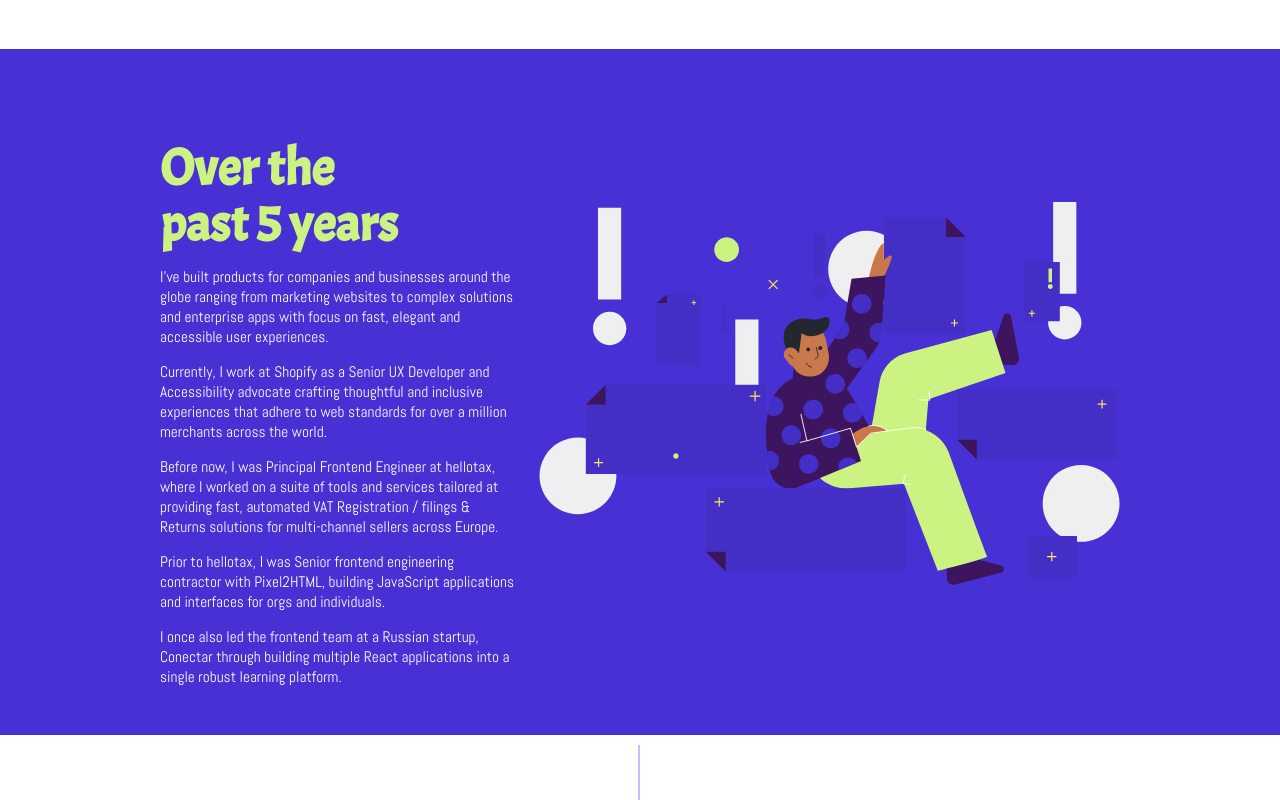
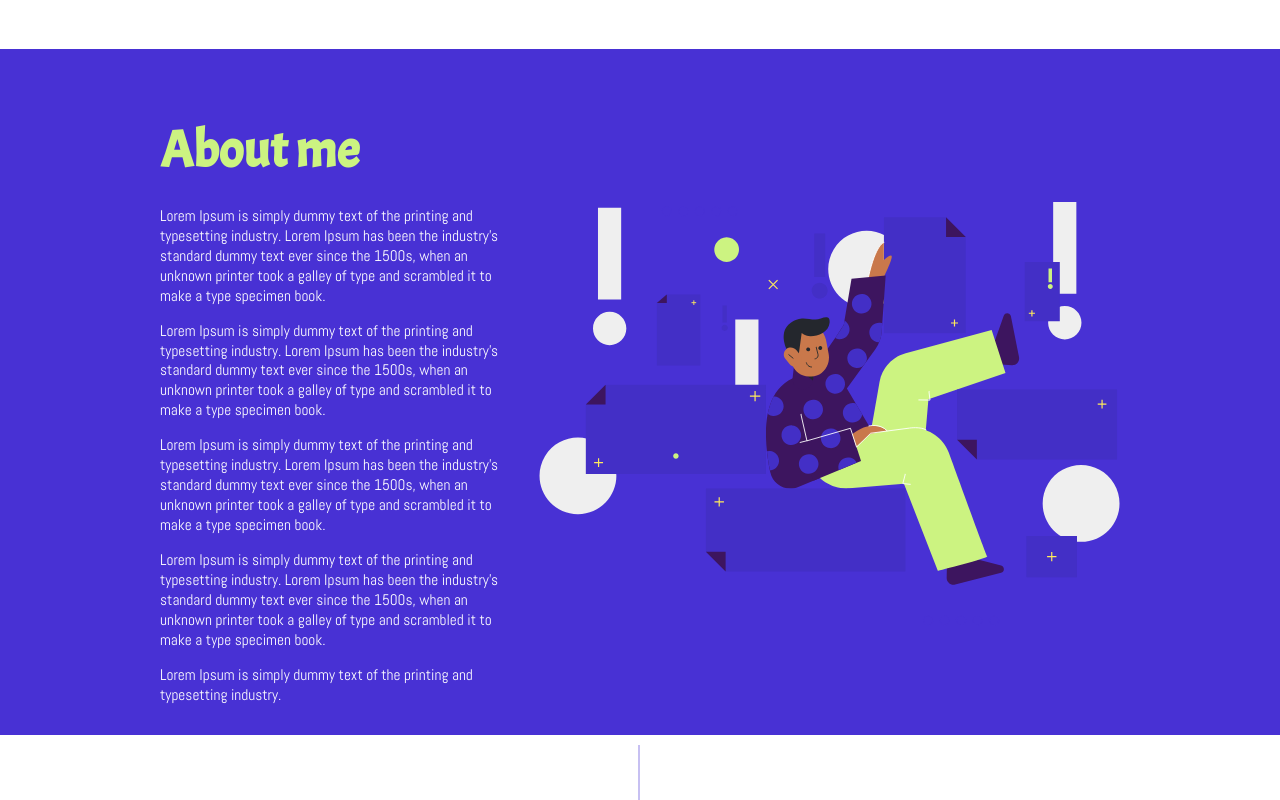
Before and after one commit to shahabhesaraki-dev/my-portfolio, a React (Create React App) app: page / in a window 1280 px wide. Shown: the part 1160-1960 px from the top of the page. Built offline with nearby package versions, Linux system fonts and the light colour scheme.

Commit message:
SizeEdit

```diff
--- a/src/Components/Footer.js
+++ b/src/Components/Footer.js
@@ -96,6 +96,9 @@
 const Li = styled.li`
   list-style-type: none;
   font-family: Abel;
+  @media (max-width: 480px) {
+    font-size: 16px;
+  }
 `;
 
 const NavUl = styled.ul`
--- a/src/Components/Header.js
+++ b/src/Components/Header.js
@@ -18,13 +18,13 @@
       <Nav open={open}>
         <Ul>
           <Li>
-            <Link>My Work</Link>
+            <Link href="#myWork">My Work</Link>
           </Li>
           <Li>
             <Link>My Resume</Link>
           </Li>
           <Li>
-            <Link>About Me</Link>
+            <Link href="#aboutMe">About Me</Link>
           </Li>
         </Ul>
       </Nav>
@@ -34,6 +34,7 @@
 
 const Link = styled.a`
   cursor: pointer;
+  text-decoration: none;
 `;
 
 const Nav = styled.nav`
--- a/src/Components/SectionFour.js
+++ b/src/Components/SectionFour.js
@@ -2,7 +2,7 @@
 
 const SectionFour = () => {
   return (
-    <MainSection>
+    <MainSection id="myWork">
       <Wrapper>
         <SubDiv>
           <AllDives>
--- a/src/Components/SectionThree.js
+++ b/src/Components/SectionThree.js
@@ -3,41 +3,38 @@
   return (
     <>
       <MainSection>
-        <Wrapper>
+        <Wrapper id="aboutMe">
           <Article>
             <ContentDiv>
-              <Title>
-                Over the
-                <br />
-                past 5 years
-              </Title>
+              <Title>About me</Title>
+              <br />
               <Paragraph>
-                I've built products for companies and businesses around the
-                globe ranging from marketing websites to complex solutions and
-                enterprise apps with focus on fast, elegant and accessible user
-                experiences.
+                Lorem Ipsum is simply dummy text of the printing and typesetting
+                industry. Lorem Ipsum has been the industry's standard dummy
+                text ever since the 1500s, when an unknown printer took a galley
+                of type and scrambled it to make a type specimen book.
               </Paragraph>
               <Paragraph>
-                Currently, I work at Shopify as a Senior UX Developer and
-                Accessibility advocate crafting thoughtful and inclusive
-                experiences that adhere to web standards for over a million
-                merchants across the world.
+                Lorem Ipsum is simply dummy text of the printing and typesetting
+                industry. Lorem Ipsum has been the industry's standard dummy
+                text ever since the 1500s, when an unknown printer took a galley
+                of type and scrambled it to make a type specimen book.
               </Paragraph>
               <Paragraph>
-                Before now, I was Principal Frontend Engineer at hellotax, where
-                I worked on a suite of tools and services tailored at providing
-                fast, automated VAT Registration / filings & Returns solutions
-                for multi-channel sellers across Europe.
+                Lorem Ipsum is simply dummy text of the printing and typesetting
+                industry. Lorem Ipsum has been the industry's standard dummy
+                text ever since the 1500s, when an unknown printer took a galley
+                of type and scrambled it to make a type specimen book.
               </Paragraph>
               <Paragraph>
-                Prior to hellotax, I was Senior frontend engineering contractor
-                with Pixel2HTML, building JavaScript applications and interfaces
-                for orgs and individuals.
+                Lorem Ipsum is simply dummy text of the printing and typesetting
+                industry. Lorem Ipsum has been the industry's standard dummy
+                text ever since the 1500s, when an unknown printer took a galley
+                of type and scrambled it to make a type specimen book.
               </Paragraph>
               <Paragraph>
-                I once also led the frontend team at a Russian startup, Conectar
-                through building multiple React applications into a single
-                robust learning platform.
+                Lorem Ipsum is simply dummy text of the printing and typesetting
+                industry.
               </Paragraph>
             </ContentDiv>
           </Article>
@@ -671,37 +668,38 @@
             </Svg>
           </Figure>
         </Wrapper>
-        <ResponsiveWrapper>
+        <ResponsiveWrapper id="aboutMe">
           <Article>
             <ContentDiv>
-              <Title>Over the past 5 years</Title>
+              <Title>About me</Title>
+              <br />
               <Paragraph>
-                I've built products for companies and businesses around the
-                globe ranging from marketing websites to complex solutions and
-                enterprise apps with focus on fast, elegant and accessible user
-                experiences.
+                Lorem Ipsum is simply dummy text of the printing and typesetting
+                industry. Lorem Ipsum has been the industry's standard dummy
+                text ever since the 1500s, when an unknown printer took a galley
+                of type and scrambled it to make a type specimen book.
               </Paragraph>
               <Paragraph>
-                Currently, I work at Shopify as a Senior UX Developer and
-                Accessibility advocate crafting thoughtful and inclusive
-                experiences that adhere to web standards for over a million
-                merchants across the world.
+                Lorem Ipsum is simply dummy text of the printing and typesetting
+                industry. Lorem Ipsum has been the industry's standard dummy
+                text ever since the 1500s, when an unknown printer took a galley
+                of type and scrambled it to make a type specimen book.
               </Paragraph>
               <Paragraph>
-                Before now, I was Principal Frontend Engineer at hellotax, where
-                I worked on a suite of tools and services tailored at providing
-                fast, automated VAT Registration / filings & Returns solutions
-                for multi-channel sellers across Europe.
+                Lorem Ipsum is simply dummy text of the printing and typesetting
+                industry. Lorem Ipsum has been the industry's standard dummy
+                text ever since the 1500s, when an unknown printer took a galley
+                of type and scrambled it to make a type specimen book.
               </Paragraph>
               <Paragraph>
-                Prior to hellotax, I was Senior frontend engineering contractor
-                with Pixel2HTML, building JavaScript applications and interfaces
-                for orgs and individuals.
+                Lorem Ipsum is simply dummy text of the printing and typesetting
+                industry. Lorem Ipsum has been the industry's standard dummy
+                text ever since the 1500s, when an unknown printer took a galley
+                of type and scrambled it to make a type specimen book.
               </Paragraph>
               <Paragraph>
-                I once also led the frontend team at a Russian startup, Conectar
-                through building multiple React applications into a single
-                robust learning platform.
+                Lorem Ipsum is simply dummy text of the printing and typesetting
+                industry.
               </Paragraph>
             </ContentDiv>
           </Article>
--- a/src/GlobalStyles.js
+++ b/src/GlobalStyles.js
@@ -24,6 +24,7 @@
         font-size: 100%;
         vertical-align: baseline;
         box-sizing: border-box;
+        scroll-behavior: smooth;
     }
     /* HTML5 display-role reset for older browsers */
     article, aside, details, figcaption, figure,
```
